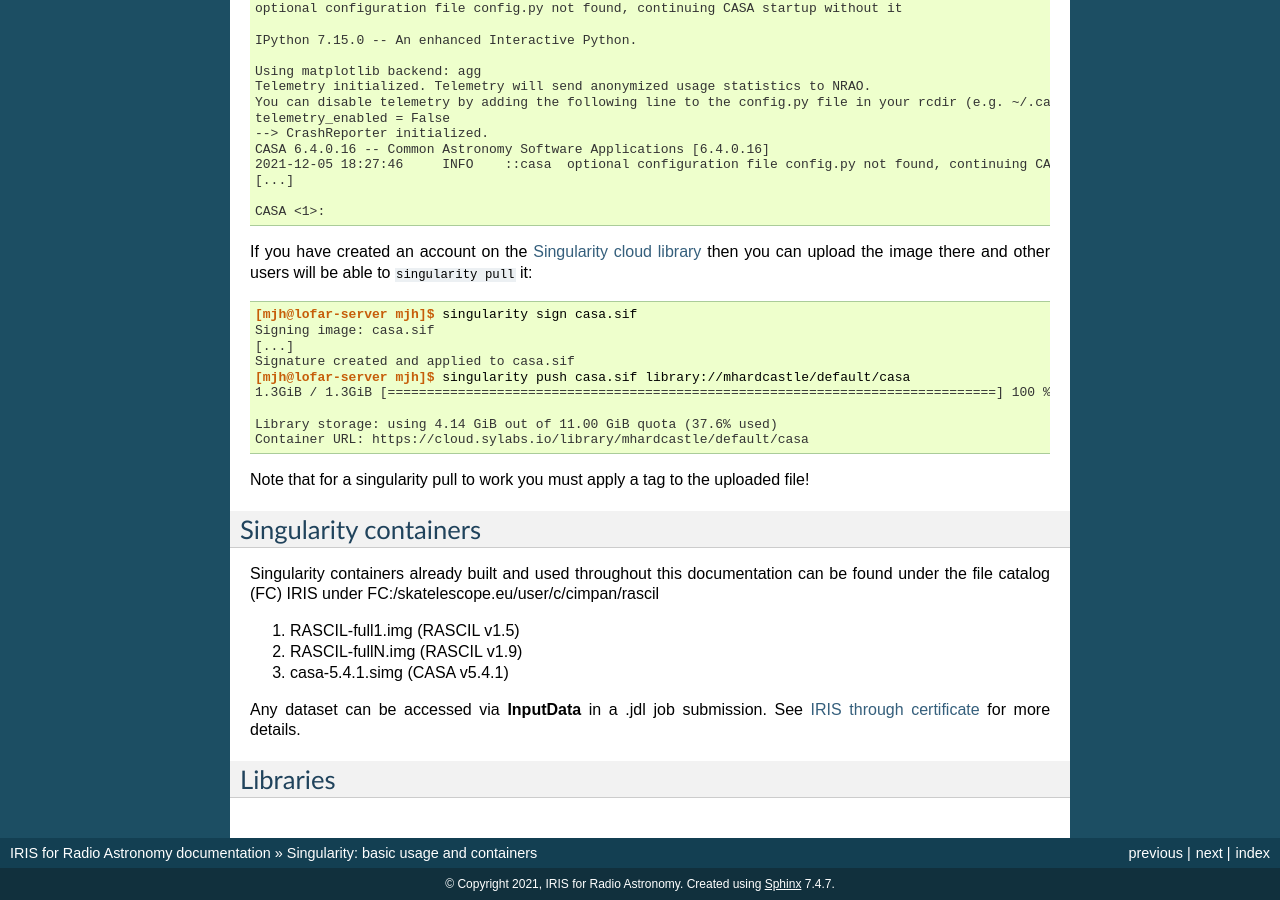
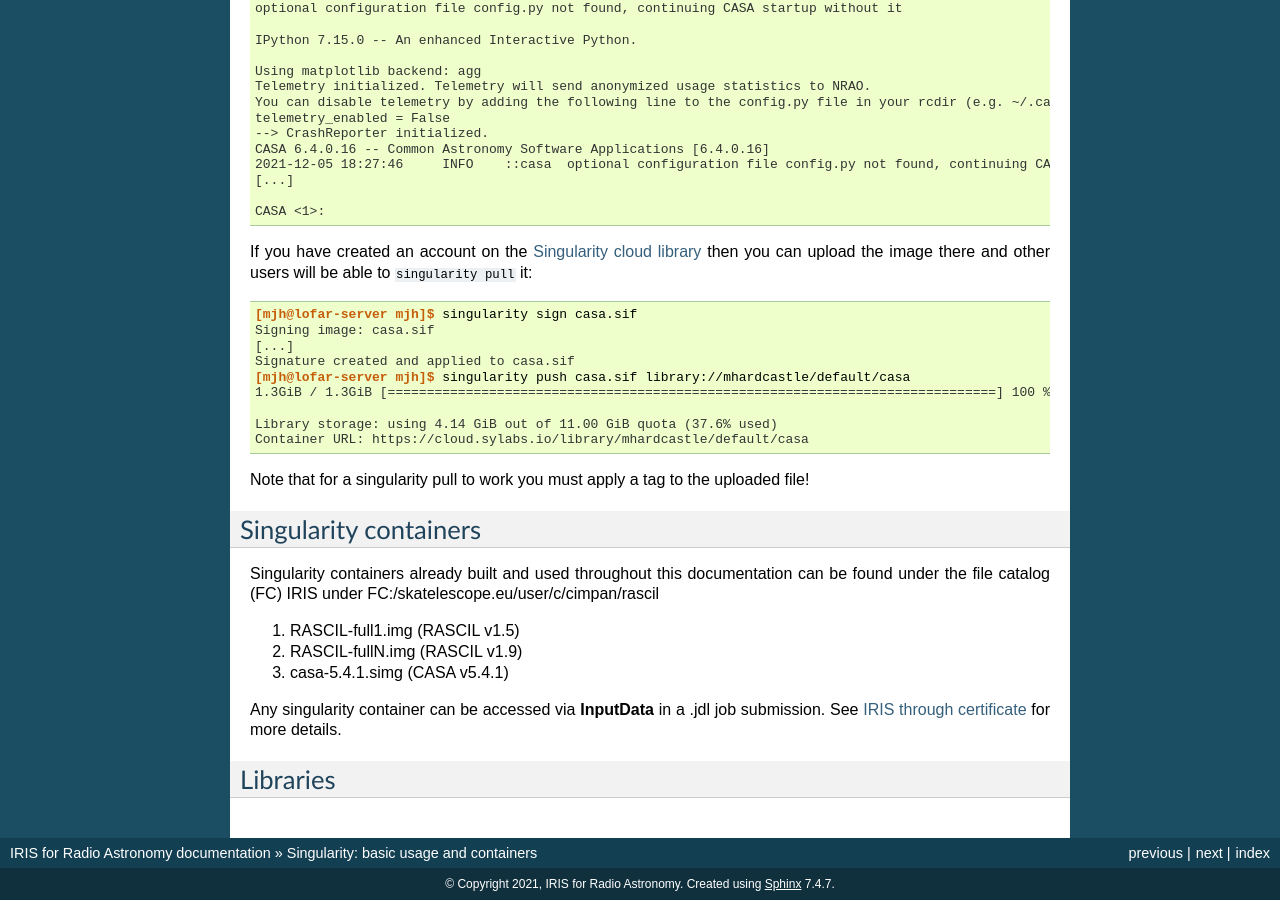
Before and after one commit to cimpani/IRISDocumentation, a Sphinx documentation site: the page built from source/singularity.rst, in a window 1280 px wide and 900 px high, scrolled down 2719 px. Built offline with Sphinx 7.4.7, drawn with Linux system fonts in a browser that asks for light colours.

Commit message:
Update singularity.rst

```diff
--- a/source/singularity.rst
+++ b/source/singularity.rst
@@ -220,7 +220,7 @@
 #. RASCIL-fullN.img (RASCIL v1.9)
 #. casa-5.4.1.simg  (CASA v5.4.1)
 
-Any dataset can be accessed via **InputData** in a .jdl job submission. See `IRIS through certificate <https://irisdocumentation.readthedocs.io/en/latest/JobSub.html#iris-through-certificate>`_ for more details.
+Any singularity container can be accessed via **InputData** in a .jdl job submission. See `IRIS through certificate <https://irisdocumentation.readthedocs.io/en/latest/JobSub.html#iris-through-certificate>`_ for more details.
 
 Libraries
 =========
```
